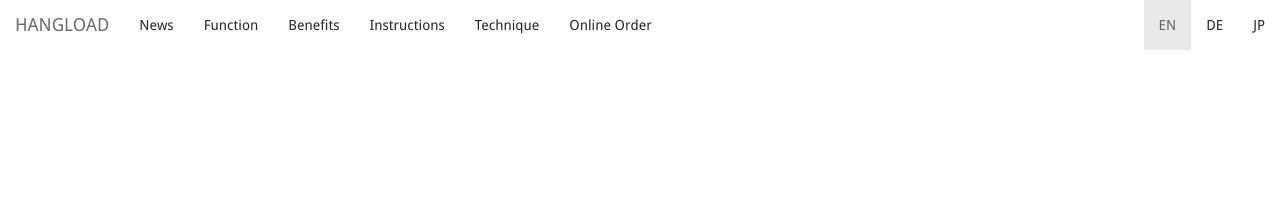
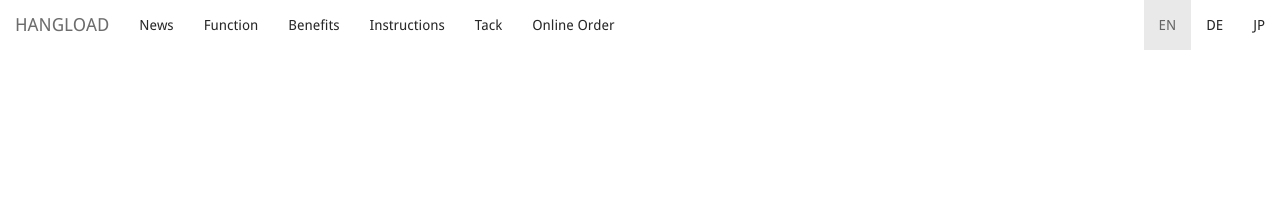
Before and after one commit to bodokaiser/hangload.com, a Jekyll site: the page built from instructions/index.html, in a window 1280 px wide. Shown: the top 203 px of the page. Built offline with Jekyll 4.4.1, drawn with Linux system fonts in a browser that asks for light colours; nearby versions of some CDN libraries; library files that are not in the unit come from our copies; Markdown is read by kramdown in place of the engine named in the settings.

Commit message:
Update header_instruction.html

```diff
--- a/_includes/header_instruction.html
+++ b/_includes/header_instruction.html
@@ -20,7 +20,7 @@ data-toggle="collapse" data-target=".navbar-collapse">
 <li><a href="{{ page.prefix }}/instructions">Instructions</a></li>
 </ul>
 <ul class="navbar-nav nav">
-<li><a href="{{ page.prefix }}/technique">Technique</a></li>
+<li><a href="{{ page.prefix }}/technique">Tack</a></li>
 </ul>
 <ul class="navbar-nav nav">
 <li><a href="{{ page.prefix }}/webshop">Online Order</a></li>
```
